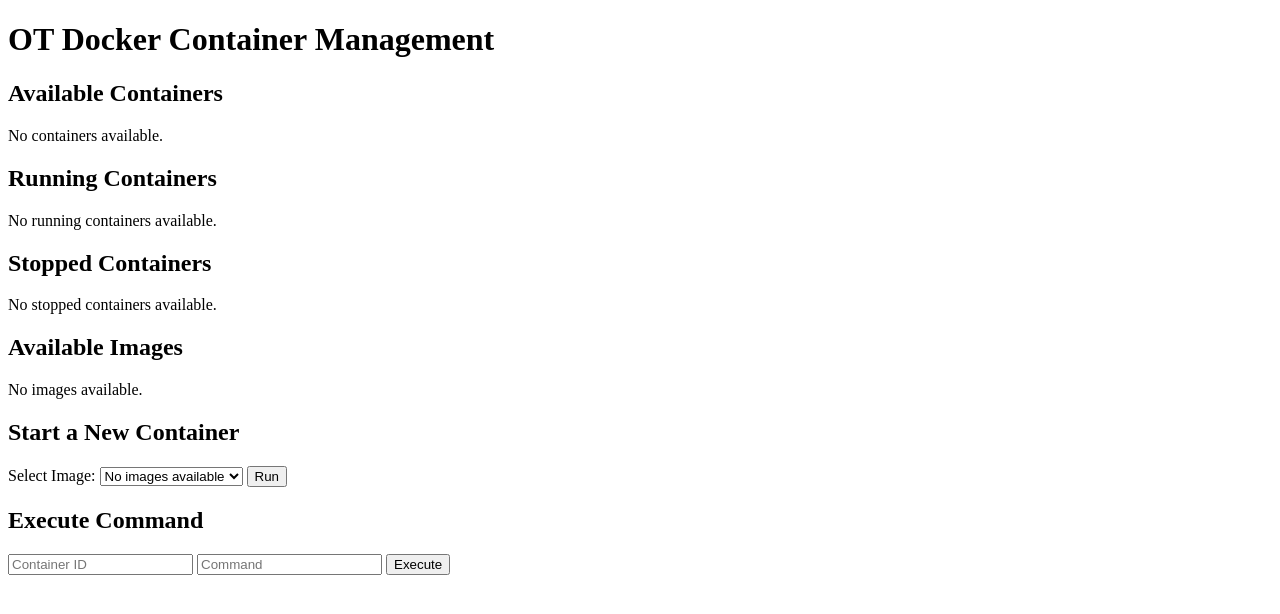
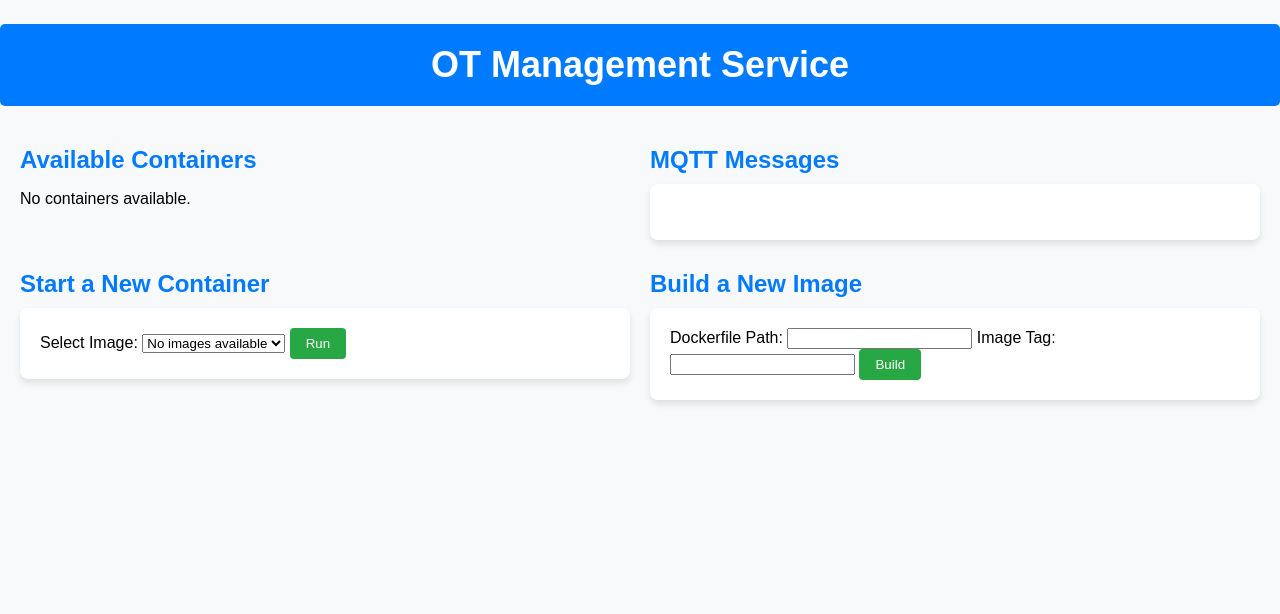
Before and after one commit to shanewardmsc/SDCS-Framework, a FastAPI app: template SDCS-X/vOT-Management/Dev/templates/index.html in a window 1280 px wide. Shown: the top 614 px of the page. Run offline with FastAPI, Linux system fonts and the light colour scheme; the template is opened without the code that fills it, so the values that code supplies are empty.

Commit message:
Building vOT Management service functionality

```diff
--- a/SDCS-X/vOT-Management/Dev/main.py
+++ b/SDCS-X/vOT-Management/Dev/main.py
@@ -1,6 +1,6 @@
 # -------------------------------------------------------------------------------------------------- #
 # Project:      OT Docker Container Management Service                                               #
-# Description:                                                                                       #
+# Description:  Added MQTT broker communication                                                      #
 # Author:       R00110936                                                                            #
 # -------------------------------------------------------------------------------------------------- #
 
@@ -9,70 +9,138 @@
 import sys
 import time
 import uvicorn
+import paho.mqtt.client as mqtt
 from docker_utils import DockerInterface, DockerController
 from fastapi import FastAPI, Request, Form, Depends
 from fastapi.templating import Jinja2Templates
-from fastapi.responses import RedirectResponse, HTMLResponse
-
-# Global variable Definitions
-
-# Display Splash Screen
-#start_menu = SplashScreen().load_splash_screen()
+from fastapi.responses import RedirectResponse, HTMLResponse, JSONResponse
+from collections import deque
 
 # Initialize FastAPI and templates
 app = FastAPI()
 templates = Jinja2Templates(directory="templates")
 
+# Initialize Docker Controller
 docker = DockerInterface()
 client = docker.docker_connect()
-print("Client: ", client)
 docker_ctrl = DockerController(client)
-print("Docker controller: ", docker_ctrl.client)
+
+# MQTT Config
+BROKER = "test.mosquitto.org"
+PORT = 1883
+TOPIC_ALL = "+/+"  # Listen to all microservices
+TOPICS = {
+    "vOT-Mgmt/status",
+    "vPLC/status",
+    "vHMI/alarm",
+    "vHMI/status",
+    "vHIS/log",
+    "vHIS/status",
+    "vVIS/result",
+    "vVIS/status",
+    "vROB/task",
+    "vROB/status"
+}
+DISCOVERED = set()
+
+# MQTT Connection Callback
+MQTT_TOPIC = "vOT-Mgmt/status"
+def on_connect(client, userdata, flags, rc):
+    print(f"Connected to MQTT Broker with result code {rc}")
+    client.subscribe(MQTT_TOPIC)
+
+mqtt_messages = deque(maxlen=100)
+# MQTT Message Callback
+def on_message(client, userdata, message):
+    topic = message.topic
+    payload = ""
+    try:
+        payload = message.payload.decode("utf-8")
+        #print(f"Main Service Received: '{payload}' from topic '{topic}'")
+    except UnicodeDecodeError:
+        False
+        #print(f"Received non-UTF-8 message from topic '{topic}': {message.payload}")
+
+    mqtt_messages.append(f"{topic}: {payload}")
+
+    # Service Discovery - Log new topics dynamically
+    if topic not in DISCOVERED:
+        DISCOVERED.add(topic)
+        #print(f"Discovered new topic: {topic}")
+
+    # Only process messages from known microservices
+    if topic in TOPICS:
+        print(f"OT Manager Service Received: '{payload}' from topic '{topic}'")
+
+# Create MQTT client
+try:
+    mqtt_client = mqtt.Client(client_id="main_service")
+    mqtt_client.on_message = on_message
+    mqtt_client.connect(BROKER, PORT)
+    mqtt_client.subscribe(TOPIC_ALL)  # Listen to all microservices
+
+    # Start listening
+    mqtt_client.loop_start()
+
+except Exception as e:
+    print(f"Failed to connect to MQTT broker: {e}")
 
 @app.get("/", response_class=HTMLResponse)
 async def home(request: Request):
     try:
-        all_containers = docker_ctrl.list_all_containers()  # Get running containers
-        all_images = docker_ctrl.list_all_images()  # Get all images
-
-        print("Containers: ", all_containers)
-        print("Images: ", all_images)
-
-#        if all_containers is None:
-#            all_containers = []
-#        if all_images is None:
-#            all_images = []
-
+        all_containers = docker_ctrl.list_all_containers()
+        all_images = docker_ctrl.list_all_images()
+        running_containers = docker_ctrl.list_running_containers()
+        stopped_containers = docker_ctrl.list_stopped_containers()
     except Exception as e:
-        print(f"Error retrieving containers: {e}")  # Debugging output
-        all_containers = []  # Avoid NoneType error
+        print(f"Error retrieving containers: {e}")
+        all_containers = []
         all_images = []
 
     return templates.TemplateResponse("index.html", {
         "request": request,
         "all_containers": all_containers,
-        "all_images": all_images
+        "all_images": all_images,
+        "running_containers": running_containers,
+        "stopped_containers": stopped_containers
     })
+
 
 @app.post("/start_container")
 async def start_container(image: str = Form(...)):
-    docker_ctrl.run_container(image)
-    return RedirectResponse(url="/", status_code=303)
+    if not image:
+        return {"error": "Image name is required"}
+
+    image = image.strip().lower()  # Ensure lowercase and remove spaces
+    mqtt_client.publish(MQTT_TOPIC, f"Starting container with image: {image}")
+
+    try:
+        container_id = docker_ctrl.run_container(image)
+        mqtt_client.publish(MQTT_TOPIC, f"Container {container_id} started")
+        return RedirectResponse(url="/", status_code=303)
+    except Exception as e:
+        print(f"Error starting container: {e}")
+        return {"error": str(e)}
+
 
 @app.post("/stop_container")
 async def stop_container(container_id: str = Form(...)):
     docker_ctrl.stop_container(container_id)
+    mqtt_client.publish(MQTT_TOPIC, f"Container {container_id} stopped")
     return RedirectResponse(url="/", status_code=303)
+
 
 @app.post("/remove_container")
 async def remove_container(container_id: str = Form(...)):
     docker_ctrl.remove_container(container_id)
+    mqtt_client.publish(MQTT_TOPIC, f"Container {container_id} removed")
     return RedirectResponse(url="/", status_code=303)
 
-@app.post("/execute_command")
-async def execute_command(container_id: str = Form(...), command: str = Form(...)):
-    docker_ctrl.exec_cmd_container(container_id, command)
-    return RedirectResponse(url="/", status_code=303)
+
+@app.get("/mqtt_messages")
+async def get_mqtt_messages():
+    return JSONResponse(content=list(mqtt_messages))
+
 
 if __name__ == "__main__":
     uvicorn.run(app, host="0.0.0.0", port=9970)
--- a/SDCS-X/vOT-Management/Dev/templates/index.html
+++ b/SDCS-X/vOT-Management/Dev/templates/index.html
@@ -3,120 +3,203 @@
 <head>
     <meta charset="UTF-8">
     <meta name="viewport" content="width=device-width, initial-scale=1.0">
-    <title>OT Container Management</title>
+    <title>OT Management Service</title>
+    <style>
+        body {
+            font-family: 'Arial', sans-serif;
+            margin: 0;
+            padding: 0;
+            background-color: #f8f9fa;
+            color: black;
+        }
+
+        h1 {
+            text-align: center;
+            padding: 20px;
+            background-color: #007bff;
+            color: white;
+            margin-bottom: 20px;
+            font-size: 36px;
+            border-radius: 5px;
+        }
+
+        h2 {
+            color: #007bff;
+            text-align: left;
+            margin-bottom: 10px;
+        }
+
+        .container-wrapper {
+            display: flex;
+            gap: 20px;
+            padding: 0 20px;
+        }
+
+        .container-section {
+            flex: 1;
+        }
+
+        .container-card, .form-section, .mqtt-container {
+            background-color: white;
+            padding: 20px;
+            border-radius: 8px;
+            box-shadow: 0px 4px 6px rgba(0, 0, 0, 0.1);
+            margin-bottom: 10px;
+            transition: transform 0.2s ease-in-out;
+        }
+
+        .container-card:hover, .form-section:hover, .mqtt-container:hover {
+            transform: translateY(-5px);
+            box-shadow: 0px 6px 8px rgba(0, 0, 0, 0.2);
+        }
+
+        .container-actions {
+            display: flex;
+            gap: 10px;
+            margin-top: 10px;
+        }
+
+        .container-actions form {
+            display: inline;
+        }
+
+        button {
+            padding: 8px 16px;
+            border: none;
+            cursor: pointer;
+            border-radius: 4px;
+            transition: background-color 0.3s;
+        }
+
+        .start-button {
+            background-color: #28a745; /* Green */
+            color: white;
+        }
+
+        .start-button:hover {
+            background-color: #218838; /* Darker Green */
+        }
+
+        .container-actions .stop-button {
+            background-color: #dc3545; /* Red */
+            color: white;
+        }
+
+        .container-actions .stop-button:hover {
+            background-color: #c82333; /* Darker Red */
+        }
+
+        .mqtt-container {
+            position: relative;
+            max-height: 400px;
+            overflow-y: auto;
+        }
+    </style>
 </head>
 <body>
-    <h1>OT Docker Container Management</h1>
+    <h1>OT Management Service</h1>
 
-    <!-- Display All Containers (Running and Stopped) -->
+    <div class="container-wrapper">
+        <div class="container-section" id="allContainers">
             <h2>Available Containers</h2>
             {% if all_containers %}
+                <div class="container-card">
                     <ul>
                         {% for container in all_containers %}
                             <li>
                                 <strong>{{ container.name }}</strong> ({{ container.id }})
                                 <p>Status: {{ container.status }} | Ports: {{ container.ports }}</p>
-                    <form action="/stop_container" method="post" style="display:inline;">
+                                <div class="container-actions">
+                                    {% if container.status == "running" %}
+                                    <form action="/stop_container" method="post">
                                         <input type="hidden" name="container_id" value="{{ container.id }}">
-                        <button type="submit">Stop</button>
+                                        <button type="submit" class="stop-button">Stop</button>
                                     </form>
-                    <form action="/remove_container" method="post" style="display:inline;">
+                                    {% endif %}
+                                    {% if container.status == "exited" %}
+                                    <form action="/start_container" method="post">
+                                        <input type="hidden" name="image" value="{{ container.image.tags[0] | lower }}">
+                                        <button type="submit" class="start-button">Start</button>
+                                    </form>
+                                    {% endif %}
+                                    <form action="/remove_container" method="post">
                                         <input type="hidden" name="container_id" value="{{ container.id }}">
                                         <button type="submit">Remove</button>
                                     </form>
+                                </div>
                             </li>
                         {% endfor %}
                     </ul>
+                </div>
             {% else %}
                 <p>No containers available.</p>
             {% endif %}
+        </div>
 
-    <!-- Display Running Containers -->
-    <h2>Running Containers</h2>
-    {% if running_containers %}
-        <ul>
-            {% for container in running_containers %}
-                <li>
-                    <strong>{{ container.name }}</strong> ({{ container.id }})
-                    <p>Ports: {{ container.ports }}</p>
-                    <form action="/stop_container" method="post" style="display:inline;">
-                        <input type="hidden" name="container_id" value="{{ container.id }}">
-                        <button type="submit">Stop</button>
-                    </form>
-                    <form action="/remove_container" method="post" style="display:inline;">
-                        <input type="hidden" name="container_id" value="{{ container.id }}">
-                        <button type="submit">Remove</button>
-                    </form>
-                </li>
-            {% endfor %}
-        </ul>
-    {% else %}
-        <p>No running containers available.</p>
-    {% endif %}
+        <div class="container-section">
+            <h2>MQTT Messages</h2>
+            <div class="mqtt-container">
+                <ul id="mqtt-messages"></ul>
+            </div>
+        </div>
+    </div>
 
-    <!-- Display Stopped Containers -->
-    <h2>Stopped Containers</h2>
-    {% if stopped_containers %}
-        <ul>
-            {% for container in stopped_containers %}
-                <li>
-                    <strong>{{ container.name }}</strong> ({{ container.id }})
-                    <form action="/start_container" method="post" style="display:inline;">
-                        <input type="hidden" name="container_id" value="{{ container.id }}">
-                        <button type="submit">Start</button>
-                    </form>
-                    <form action="/remove_container" method="post" style="display:inline;">
-                        <input type="hidden" name="container_id" value="{{ container.id }}">
-                        <button type="submit">Remove</button>
-                    </form>
-                </li>
-            {% endfor %}
-        </ul>
-    {% else %}
-        <p>No stopped containers available.</p>
-    {% endif %}
-
-    <!-- Display Available Images -->
-    <h2>Available Images</h2>
-    {% if all_images %}
-        <ul>
-            {% for image in all_images %}
-                <li>
-                    <strong>{{ image.id }}</strong> ({{ image.tags }})
-                    <form action="/build_container" method="post" style="display:inline;">
-                        <input type="hidden" name="image_id" value="{{ image.id }}">
-                        <button type="submit">Build Container</button>
-                    </form>
-                </li>
-            {% endfor %}
-        </ul>
-    {% else %}
-        <p>No images available.</p>
-    {% endif %}
-
-    <!-- Form to start a new container -->
+    <div class="container-wrapper">
+        <div class="container-section">
             <h2>Start a New Container</h2>
+            <div class="container-card">
                 <form action="/start_container" method="post">
                     <label for="image">Select Image:</label>
                     <select name="image" id="image">
                         {% if all_images %}
                             {% for image in all_images %}
-                    <option value="{{ image.id }}">{{ image.id }} ({{ image.tags | join(", ") }})</option>
+                                <option value="{{ image.id }}">
+                                    {{ image.id }} - {{ image.tags[0] if image.tags else "Unnamed" }}
+                                </option>
                             {% endfor %}
                         {% else %}
                             <option>No images available</option>
                         {% endif %}
                     </select>
-        <button type="submit">Run</button>
+                    <button type="submit" class="start-button">Run</button>
                 </form>
+            </div>
+        </div>
 
-    <!-- Form to execute command in a container -->
-    <h2>Execute Command</h2>
-    <form action="/execute_command" method="post">
-        <input type="text" name="container_id" placeholder="Container ID" required>
-        <input type="text" name="command" placeholder="Command" required>
-        <button type="submit">Execute</button>
+        <div class="container-section">
+            <h2>Build a New Image</h2>
+            <div class="container-card">
+                <form action="/build_image" method="post">
+                    <label for="dockerfile">Dockerfile Path:</label>
+                    <input type="text" name="dockerfile" required>
+                    <label for="tag">Image Tag:</label>
+                    <input type="text" name="tag" required>
+                    <button type="submit" class="start-button">Build</button>
                 </form>
+            </div>
+        </div>
 
+        <script>
+            async function fetchMQTTMessages() {
+                try {
+                    const response = await fetch("/mqtt_messages");
+                    const messages = await response.json();
+                    const messagesList = document.getElementById("mqtt-messages");
+                    messagesList.innerHTML = ""; // Clear previous messages
+
+                    messages.forEach(message => {
+                        let listItem = document.createElement("li");
+                        listItem.textContent = message;
+                        messagesList.appendChild(listItem);
+                    });
+                } catch (error) {
+                    console.error("Error fetching MQTT messages:", error);
+                }
+            }
+
+            // Fetch messages every 0.5 seconds
+            setInterval(fetchMQTTMessages, 500);
+        </script>
+    </div>
 </body>
 </html>
```
Also changed, not shown: SDCS-X/vOT-Management/Dev/docker_utils.py (+38 -16 lines), SDCS-X/vOT-Management/Dev/vPLC_Test.py (added, +51 -0 lines), 2 other files. Lines whose indentation alone changed are shown as unchanged.
